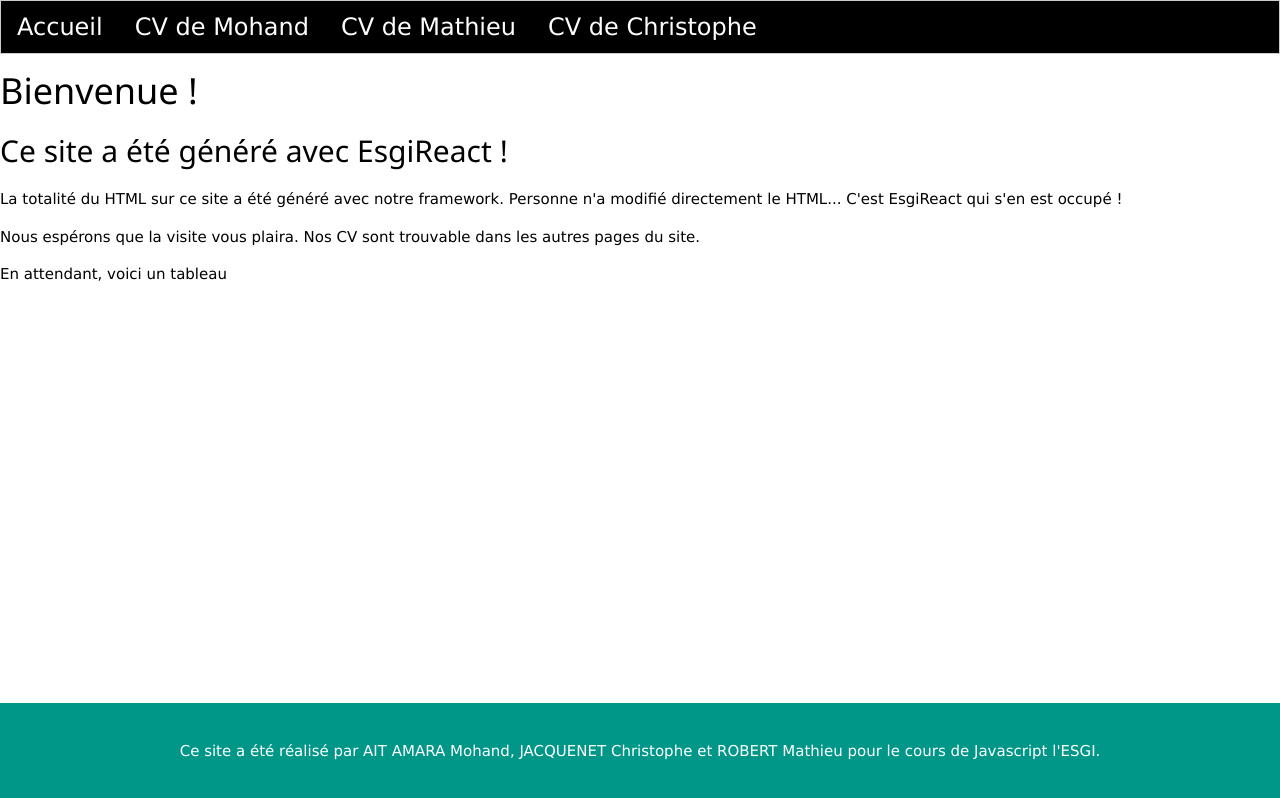
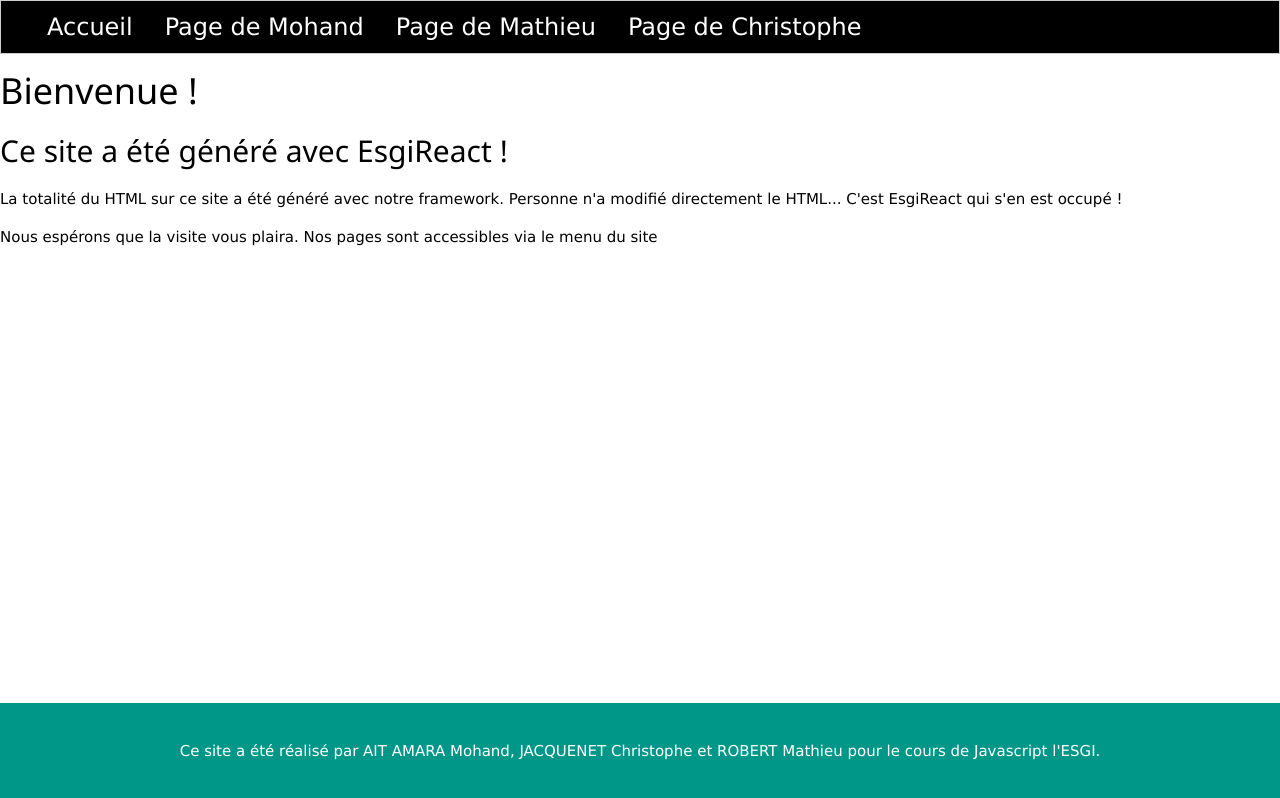
Before and after one commit to Nashar410/js-mini-react-esgi, a website: page frontend/index.html in a window 1280 px wide. Drawn offline with nearby package versions, Linux system fonts and the light colour scheme.

Commit message:
Ajustement contenus et css

```diff
--- a/frontend/static/css/style.css
+++ b/frontend/static/css/style.css
@@ -7,6 +7,10 @@
     color: white;
     text-align: center;
     padding: 2.5rem;
+}
+
+#navbarDemo {
+    padding: 0 2rem 0 2rem;
 }
 
 /* Page de mathieu */
@@ -53,9 +57,9 @@
 #perdu {
     position: absolute;
     right: 10%;
-    top: 25%;
+    top: 30%;
     height: 350px;
-    width: 500px;
+    width: 600px;
     background: #ffe3f5;
     display: flex;
     flex-direction: column;
--- a/frontend/static/js/views/Accueil.view.js
+++ b/frontend/static/js/views/Accueil.view.js
@@ -47,12 +47,7 @@ export class AccueilView extends AbstractView {
     );
     const pTextPresentation2 = createComponent(
       "p",
-      `Nous espérons que la visite vous plaira. Nos CV sont trouvable dans les autres pages du site.`
-    );
-
-    const pTextPresentation3 = createComponent(
-      "p",
-      `En attendant, voici un tableau`
+      `Nous espérons que la visite vous plaira. Nos pages sont accessibles via le menu du site`
     );
 
     //On rajoute les children
@@ -61,7 +56,6 @@ export class AccueilView extends AbstractView {
       h2Title,
       pTextPresentation1,
       pTextPresentation2,
-      pTextPresentation3,
     ];
 
     return createComponent(MainBodyComponent, propsMainBody);
--- a/frontend/static/js/views/Base.view.js
+++ b/frontend/static/js/views/Base.view.js
@@ -22,9 +22,9 @@ export class BaseView {
     // On fait ses childrens : des liens (créer via une boucle pour gagner du temps)
     let linkContent = [
       { id: "navLink", href: "/", text: "Accueil" },
-      { id: "navLink1", href: "/mohand", text: "CV de Mohand" },
-      { id: "navLink2", href: "/mathieu", text: "CV de Mathieu" },
-      { id: "navLink3", href: "/christophe", text: "CV de Christophe" },
+      { id: "navLink1", href: "/mohand", text: "Page de Mohand" },
+      { id: "navLink2", href: "/mathieu", text: "Page de Mathieu" },
+      { id: "navLink3", href: "/christophe", text: "Page de Christophe" },
     ];
 
     for (const childData of linkContent) {
--- a/frontend/static/js/views/Mathieu.view.js
+++ b/frontend/static/js/views/Mathieu.view.js
@@ -187,7 +187,7 @@ function geoFindMe() {
 
     status.textContent = '';
     mapLink.textContent = `Latitude: ${latitude} °, Longitude: ${longitude} °`;
-    merci.textContent = `Ravi de vous avoir été utile :)`;
+    merci.textContent = `Voici vos coordonnées GPS, ravi de vous avoir été utile :)`;
   }
 
   function error() {
```
